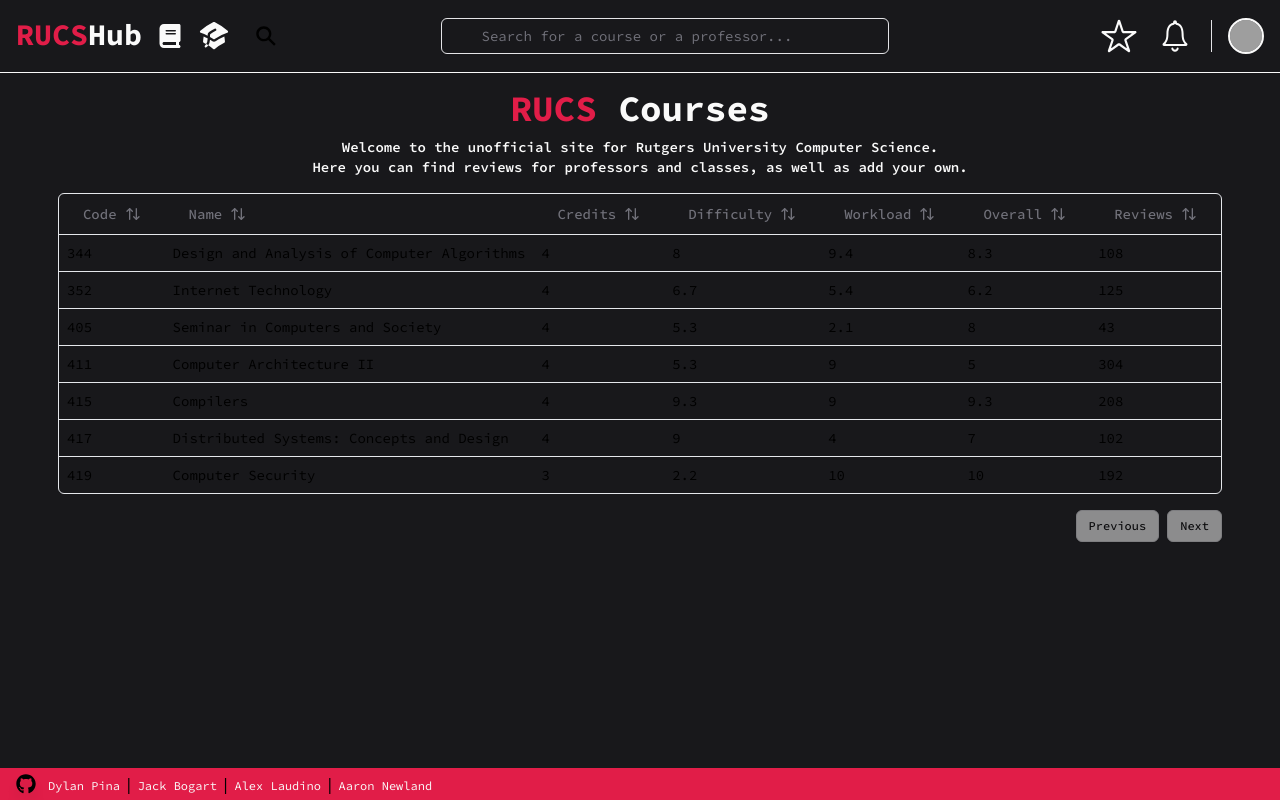
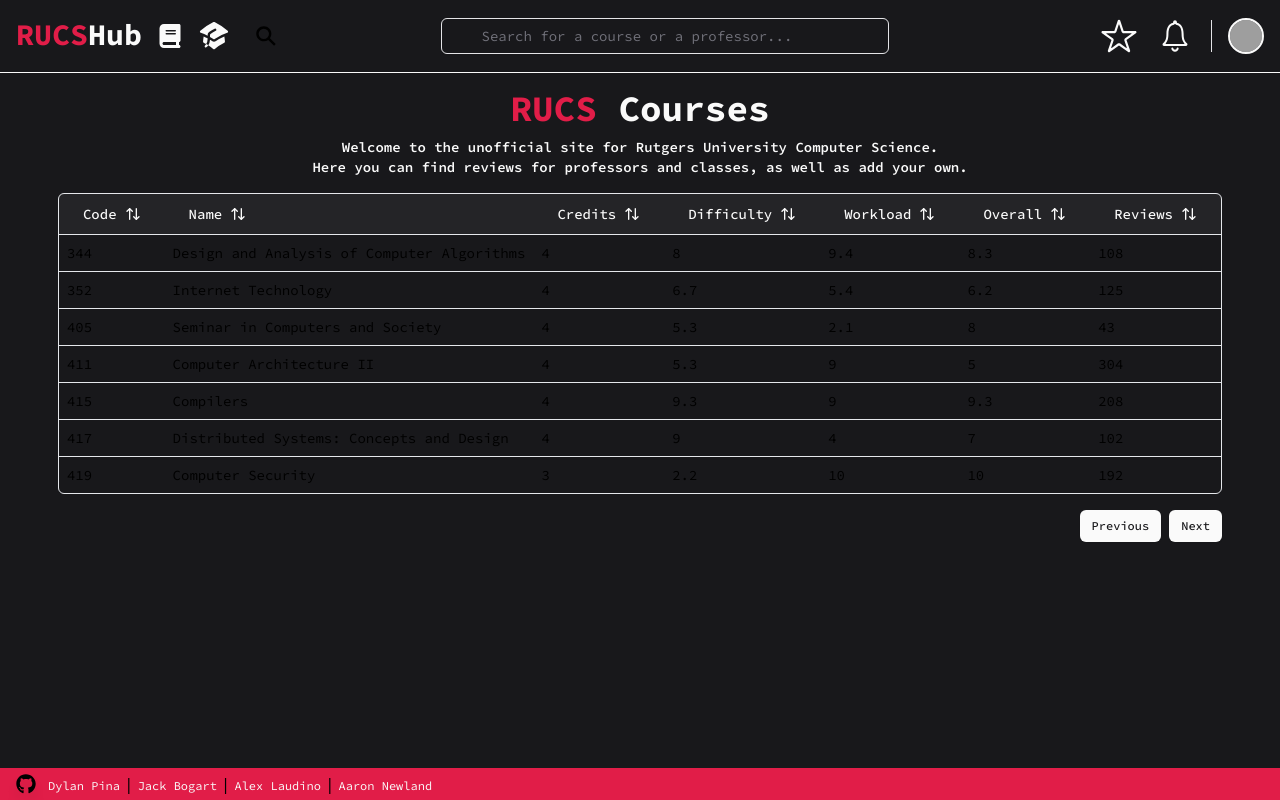
Before and after one commit to DylanPina/RUCS-Hub, a Next.js app: page /courses in a window 1280 px wide. Built offline with nearby package versions, Linux system fonts and the light colour scheme; grey boxes are pictures that could not be loaded.

Commit message:
Updated styles on course table

```diff
--- a/components/course-table/course_column.tsx
+++ b/components/course-table/course_column.tsx
@@ -11,6 +11,7 @@ export const columns: ColumnDef<CourseTableColumn>[] = [
         <Button
           variant="ghost"
           onClick={() => column.toggleSorting(column.getIsSorted() === "asc")}
+          className="text-primary-white hover:bg-transparent hover:font-black hover:text-primary-white"
         >
           Code
           <ArrowUpDown className="ml-2 h-4 w-4" />
@@ -25,6 +26,7 @@ export const columns: ColumnDef<CourseTableColumn>[] = [
         <Button
           variant="ghost"
           onClick={() => column.toggleSorting(column.getIsSorted() === "asc")}
+          className="text-primary-white hover:bg-transparent hover:font-black hover:text-primary-white"
         >
           Name
           <ArrowUpDown className="ml-2 h-4 w-4" />
@@ -39,6 +41,7 @@ export const columns: ColumnDef<CourseTableColumn>[] = [
         <Button
           variant="ghost"
           onClick={() => column.toggleSorting(column.getIsSorted() === "asc")}
+          className="text-primary-white hover:bg-transparent hover:font-black hover:text-primary-white"
         >
           Credits
           <ArrowUpDown className="ml-2 h-4 w-4" />
@@ -53,6 +56,7 @@ export const columns: ColumnDef<CourseTableColumn>[] = [
         <Button
           variant="ghost"
           onClick={() => column.toggleSorting(column.getIsSorted() === "asc")}
+          className="text-primary-white hover:bg-transparent hover:font-black hover:text-primary-white"
         >
           Difficulty
           <ArrowUpDown className="ml-2 h-4 w-4" />
@@ -67,6 +71,7 @@ export const columns: ColumnDef<CourseTableColumn>[] = [
         <Button
           variant="ghost"
           onClick={() => column.toggleSorting(column.getIsSorted() === "asc")}
+          className="text-primary-white hover:bg-transparent hover:font-black hover:text-primary-white"
         >
           Workload
           <ArrowUpDown className="ml-2 h-4 w-4" />
@@ -81,6 +86,7 @@ export const columns: ColumnDef<CourseTableColumn>[] = [
         <Button
           variant="ghost"
           onClick={() => column.toggleSorting(column.getIsSorted() === "asc")}
+          className="text-primary-white hover:bg-transparent hover:font-black hover:text-primary-white"
         >
           Overall
           <ArrowUpDown className="ml-2 h-4 w-4" />
@@ -95,6 +101,7 @@ export const columns: ColumnDef<CourseTableColumn>[] = [
         <Button
           variant="ghost"
           onClick={() => column.toggleSorting(column.getIsSorted() === "asc")}
+          className="text-primary-white hover:bg-transparent hover:font-black hover:text-primary-white"
         >
           Reviews
           <ArrowUpDown className="ml-2 h-4 w-4" />
--- a/components/course-table/course_table.tsx
+++ b/components/course-table/course_table.tsx
@@ -46,7 +46,10 @@ export default function CourseTable({ data }: CourseTableProps) {
         <Table>
           <TableHeader>
             {table.getHeaderGroups().map((headerGroup) => (
-              <TableRow key={headerGroup.id}>
+              <TableRow
+                key={headerGroup.id}
+                className="transition-colors bg-primary-white/[0.05] hover:bg-primary-white/[0.05] hover:font-bold"
+              >
                 {headerGroup.headers.map((header) => {
                   return (
                     <TableHead key={header.id}>
@@ -68,6 +71,7 @@ export default function CourseTable({ data }: CourseTableProps) {
                 <TableRow
                   key={row.id}
                   data-state={row.getIsSelected() && "selected"}
+                  className="cursor-pointer hover:bg-primary-red/20 hover:font-bold"
                 >
                   {row.getVisibleCells().map((cell) => (
                     <TableCell key={cell.id}>
@@ -81,11 +85,8 @@ export default function CourseTable({ data }: CourseTableProps) {
               ))
             ) : (
               <TableRow>
-                <TableCell
-                  colSpan={columns.length}
-                  className="h-24 text-center"
-                >
-                  No results.
+                <TableCell colSpan={columns.length} className="text-center">
+                  No results...
                 </TableCell>
               </TableRow>
             )}
@@ -97,7 +98,8 @@ export default function CourseTable({ data }: CourseTableProps) {
           variant="outline"
           size="sm"
           onClick={() => table.previousPage()}
-          disabled={!table.getCanPreviousPage()}
+          disabled={false}
+          className="bg-primary-white text-primary-black hover:bg-primary-red border-0 disabled:bg-transparent transition duration-150 ease-out hover:ease-in hover:scale-105"
         >
           Previous
         </Button>
@@ -105,7 +107,8 @@ export default function CourseTable({ data }: CourseTableProps) {
           variant="outline"
           size="sm"
           onClick={() => table.nextPage()}
-          disabled={!table.getCanNextPage()}
+          disabled={false}
+          className="bg-primary-white text-primary-black hover:bg-primary-red border-0 disabled:bg-transparent transition duration-150 ease-out hover:ease-in hover:scale-105"
         >
           Next
         </Button>
```
